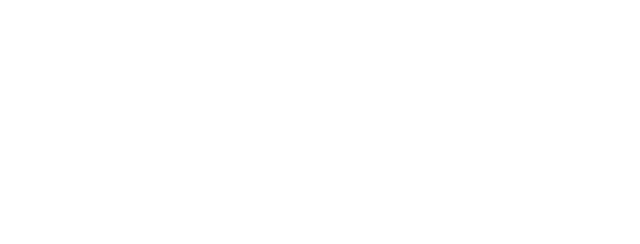
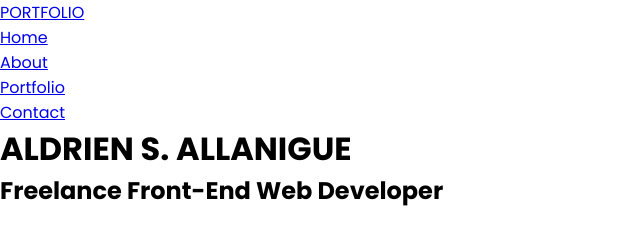
Before and after one commit to newviex/Portfolio-Figma, a plain HTML site: page index.html in a window 1280 px wide. Shown: the whole page, without its empty margins (0-640 px from the left). Drawn offline with Linux system fonts and the light colour scheme.

Commit message:
Add header section markuo and popping google fonts

```diff
--- a/css/styles.css
+++ b/css/styles.css
@@ -0,0 +1,8 @@
+*{
+    margin: 0;
+    padding: 0;
+    box-sizing: border-box;
+}
+body{
+    font-family: 'Poppins', sans-serif;
+}
--- a/index.html
+++ b/index.html
@@ -5,9 +5,41 @@
     <meta http-equiv="X-UA-Compatible" content="IE=edge">
     <meta name="viewport" content="width=device-width, initial-scale=1.0">
     <title>Ald's Portfolio</title>
+    <link rel="preconnect" href="https://fonts.googleapis.com">
+    <link rel="preconnect" href="https://fonts.gstatic.com" crossorigin>
+    <link href="https://fonts.googleapis.com/css2?family=Poppins:wght@400;700&display=swap" rel="stylesheet">
     <link rel="stylesheet" href="/css/styles.css">
+
 </head>
 <body>
+    <!-- ************************ HEADER SECTION ************************ -->
+    <header>
+        <div class="header">
+            <nav>
+                <a href="#" class="header-brand">PORT<span>FOLIO</span></a>
+                <ul>
+                    <li> <a href="#home">Home</a></li>
+                    <li> <a href="#about">About</a></li>
+                    <li> <a href="#portfolio">Portfolio</a></li>
+                    <li> <a href="#contact">Contact</a></li>
+                </ul>
+            </nav>
+            <div class="header-text">
+                <h1>ALDRIEN S. ALLANIGUE</h1>
+                <h2>Freelance Front-End Web Developer</h2>
+            </div>
+        </div>
+    </header>
+        <!-- ************************ ABOUT ME SECTION ************************ -->
 
-</body>
+
+        <!-- ************************ MY PORTFOLIO SECTION ************************ -->
+
+
+        <!-- ************************CONTACT SECTION ************************ -->
+
+
+        <!-- ************************ FOOTER SECTION ************************ -->
+
+    </body>
 </html>
```
